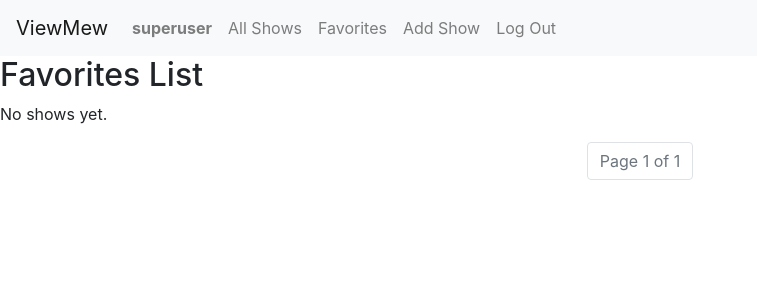
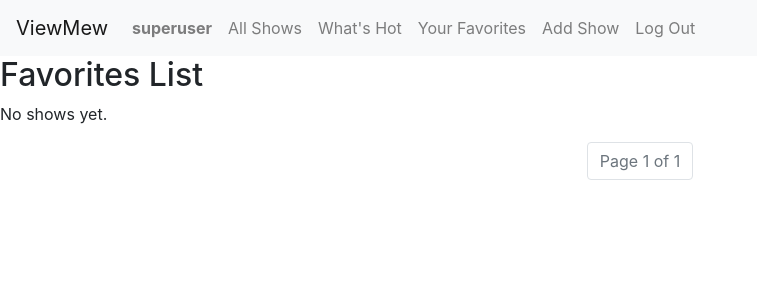
Before and after one commit to janald99/cs50, a Django app: page /favorites in a window 1280 px wide. Shown: the top 300 px of the page, without its empty margins (0-757 px from the left). Run offline with Django 4.2, Linux system fonts and the light colour scheme; the first user in the database is signed in; data comes from the database, SQL or seed files in the repository; some libraries are stand-ins or nearby versions.

Commit message:
add top recommendations page

```diff
--- a/capstone/templates/capstone/index.html
+++ b/capstone/templates/capstone/index.html
@@ -3,10 +3,12 @@
 {% load static %}
 
 {% block body %}
-    {% if is_favorite_page %}
+    {% if showpage == 'favorites' %}
         <h2>Favorites List</h2>
+    {% elif showpage == 'recommendations' %}
+        <h2>What's Hot</h2>
     {% else %}
-        <h2>Show List</h2>
+        <h2>All Shows</h2>
     {% endif %}
 
     <div class="show-list">
--- a/capstone/templates/capstone/layout.html
+++ b/capstone/templates/capstone/layout.html
@@ -22,9 +22,12 @@
                 <li class="nav-item">
                   <a class="nav-link" href="{% url 'index' %}">All Shows</a>
                 </li>
+                <li class="nav-item">
+                    <a class="nav-link" href="{% url 'recommendations' %}">What's Hot</a>
+                </li>
                 {% if user.is_authenticated %}
                     <li class="nav-item">
-                        <a class="nav-link" href="{% url 'favorites' %}">Favorites</a>
+                        <a class="nav-link" href="{% url 'favorites' %}">Your Favorites</a>
                     </li>
                     <li class="nav-item">
                         <a class="nav-link" id="add-show" href="{% url 'new_show' %}">Add Show</a>
--- a/capstone/urls.py
+++ b/capstone/urls.py
@@ -11,6 +11,7 @@ urlpatterns = [
     path("show/<int:show_id>", views.show_view, name="show_view"),
     path("show/<int:show_id>/rate", views.rate_show, name="rate_show"),
     path("favorites", views.index,{'showpage': 'favorites'}, name="favorites"),
+    path("recommendations", views.index,{'showpage': 'recommendations'}, name="recommendations"),
     path("profile/<str:username>", views.profile, name="profile"),
 
     # API routes
--- a/capstone/views.py
+++ b/capstone/views.py
@@ -11,10 +11,11 @@ from .models import User, Show, Rating, Review
 from .forms import ReviewForm
 
 def index(request, showpage=None):
-    is_favorite_page = False
     if showpage == 'favorites':
-        is_favorite_page = True
         shows = request.user.favorites.all().order_by('title')
+    elif showpage == 'recommendations':
+        # top 10 highest avg rating
+        shows = Show.objects.all().order_by('-average_rating')[:10]
     else:
         shows = Show.objects.all().order_by('title')
 
@@ -26,7 +27,7 @@ def index(request, showpage=None):
     page_number = request.GET.get('page')
     page_obj = paginator.get_page(page_number)
 
-    return render(request, "capstone/index.html", {"shows": shows, "is_favorite_page": is_favorite_page, "page_obj": page_obj})
+    return render(request, "capstone/index.html", {"shows": shows, "showpage": showpage, "page_obj": page_obj})
 
 def login_view(request):
     if request.method == "POST":
```
Also changed, not shown: db.sqlite3.
